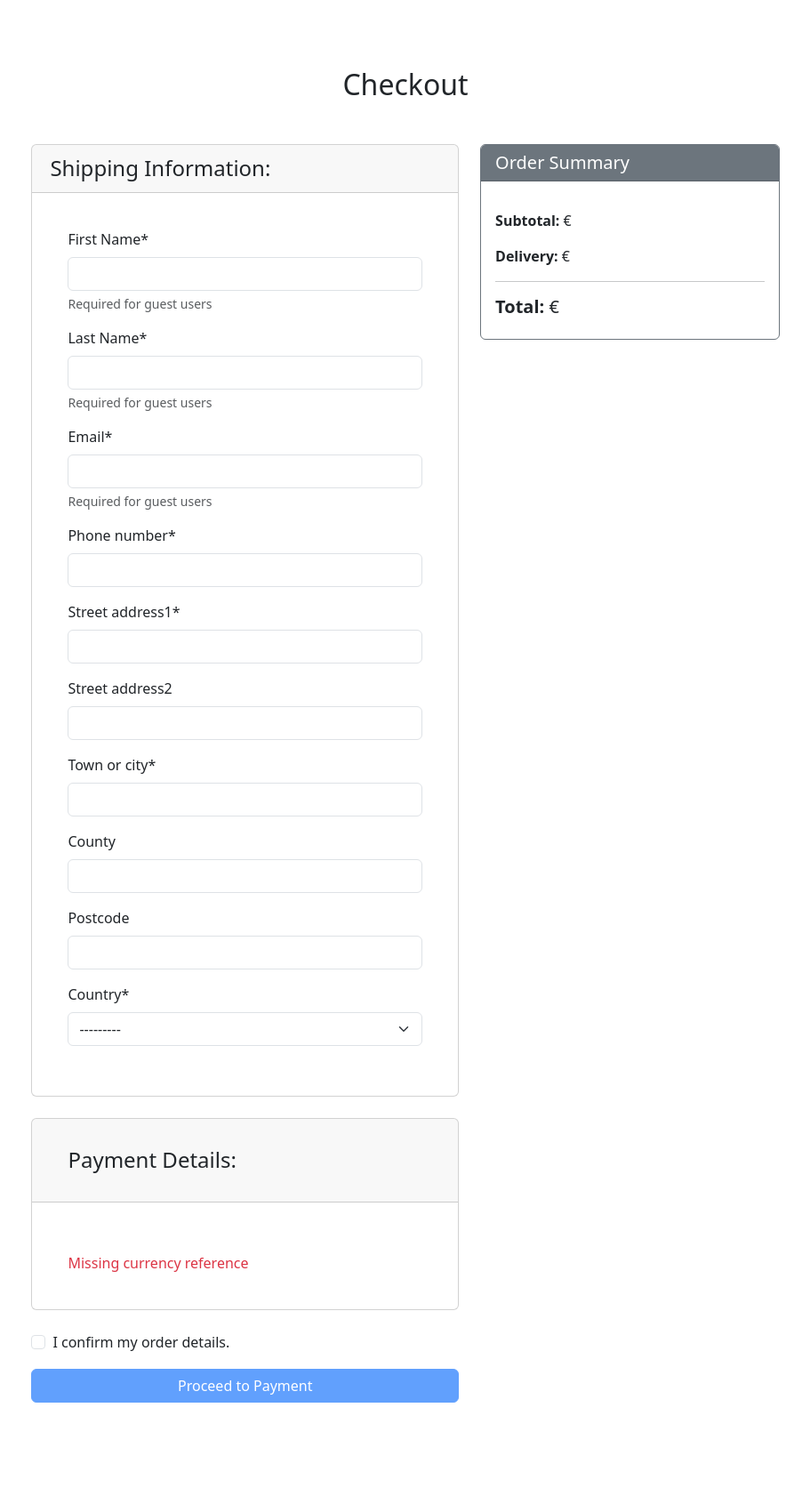
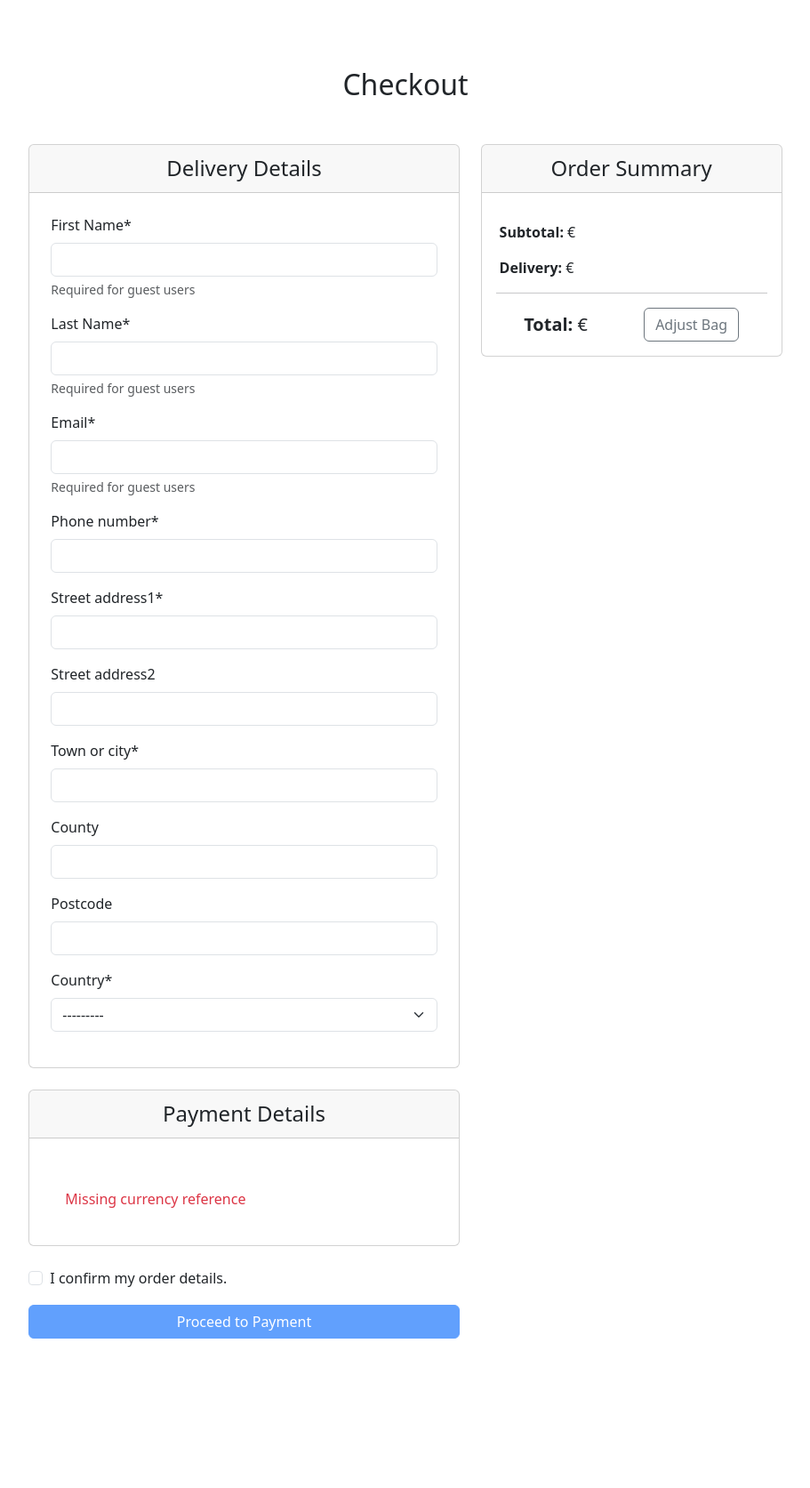
Before and after one commit to tayapro/gerbet-and-co, a Django app: template checkout/templates/checkout/checkout.html in a window 1280 px wide. Shown: the part 68-1741 px from the top of the page at 89% size, without its empty margins (184-1095 px from the left). After the commit the page ends 1573 px from the top, so only its background shows below. Run offline with Django 5.2, Linux system fonts and the light colour scheme; the template is opened without the code that fills it: values that come from a table or form of the project are taken from there, others are empty; some libraries are stand-ins or nearby versions.

Commit message:
feat(checkout): improve styling, logging, and Stripe payment details
- Apply minor styling changes to the checkout page.
- Add logging to a file for better debugging and tracking.
- Update confirmPayment method to include line2, postcode,
  and county in Stripe payment details.

```diff
--- a/checkout/static/checkout/js/stripe_elements.js
+++ b/checkout/static/checkout/js/stripe_elements.js
@@ -89,7 +89,10 @@
                         email: email,
                         address: {
                             line1: form.street_address1.value.trim(),
+                            line2: form.street_address2.value.trim(),
                             city: form.town_or_city.value.trim(),
+                            state: form.state.value.trim(),
+                            postcode: form.postcode.value.trim(),
                             country: form.country.value.trim(),
                         },
                     },
--- a/checkout/templates/checkout/checkout.html
+++ b/checkout/templates/checkout/checkout.html
@@ -8,7 +8,7 @@
     <h2 class="text-center my-5">Checkout</h2>
 
     <div class="col-md-7">
-        <form method="POST" action="{% url 'checkout' %}" id="checkout-form" novalidate>
+        <form method="POST" action="{% url 'checkout' %}" id="checkout-form" novalidate class="mx-auto w-100" style="max-width: 550px;">
             {% csrf_token %}
             {% if form.errors %}
                 <div class="alert alert-danger" id="form-errors">
@@ -29,12 +29,12 @@
 
             <div class="card mb-4">
                 <div class="card-header">
-                    <h4 class="m-1">Shipping Information:</h4>
+                    <h4 class="m-1 text-center">Delivery Details</h4>
                 </div>
 
-                <div class="card-body m-4">
+                <div class="card-body m-2">
                     {% if user.is_authenticated and default_address %}
-                        <div class="form-check mb-3">
+                        <div class="form-check mb-3 ps-0">
                             {{ form.use_default }}
                             <label class="form-check-label" for="{{ form.use_default.id_for_label }}">
                                 Use my default address
@@ -67,7 +67,7 @@
 
                         {% if user.is_authenticated %}
                             <input type="hidden" name="save_as_default" value="false">
-                            <div class="form-check mb-3">
+                            <div class="form-check mb-3 ps-0">
                                 <input type="checkbox" name="save_as_default"
                                 id="{{ form.save_as_default.id_for_label }}"
                                 value="true">
@@ -81,7 +81,7 @@
             <!-- Payment Section -->
             <div class="card mb-4">
                 <div class="card-header">
-                    <h4 class="m-4">Payment Details:</h4>
+                    <h4 class="m-1 text-center">Payment Details</h4>
                 </div>
                 <div class="card-body m-4">
                     {% if user.is_authenticated %}
@@ -115,9 +115,9 @@
     </div>
 
     <div class="col-md-5">
-        <div class="card border-secondary">
-            <div class="card-header bg-secondary text-white">
-                <h5 class="mb-0">Order Summary</h5>
+        <div class="card mx-auto w-100" style="max-width: 550px;">
+            <div class="card-header">
+                <h4 class="m-1 text-center">Order Summary</h5>
             </div>
             <div class="card-body">
                 <ul class="list-group mb-3">
@@ -132,8 +132,8 @@
                     {% endfor %}
                 </ul>
 
-                <p><strong>Subtotal: </strong> €{{bag_total|floatformat:2 }}</p>
-                <p>
+                <p class="ms-1"><strong>Subtotal: </strong> €{{bag_total|floatformat:2 }}</p>
+                <p class="ms-1">
                     <strong>Delivery: </strong>
                     {% if delivery_cost == 0 %}
                         Free
@@ -142,7 +142,13 @@
                     {% endif %}
                 </p>
                 <hr>
-                <p class="h5"><strong>Total: </strong> €{{grand_total|floatformat:2 }}</p>
+                <div class="d-flex justify-content-around align-items-center">
+                    <p class="h5 mb-0"><strong>Total: </strong> €{{grand_total|floatformat:2 }}</p>
+
+                    <a href="{% url 'view_bag' %}" type="button" class="btn btn-outline-secondary">
+                        <span class="font-weight-bold">Adjust Bag</span>
+                    </a>
+                </div>
             </div>
         </div>
     </div>
```
Also changed, not shown: gerbet_and_co/settings.py (+10 -10 lines), 1 other file.
